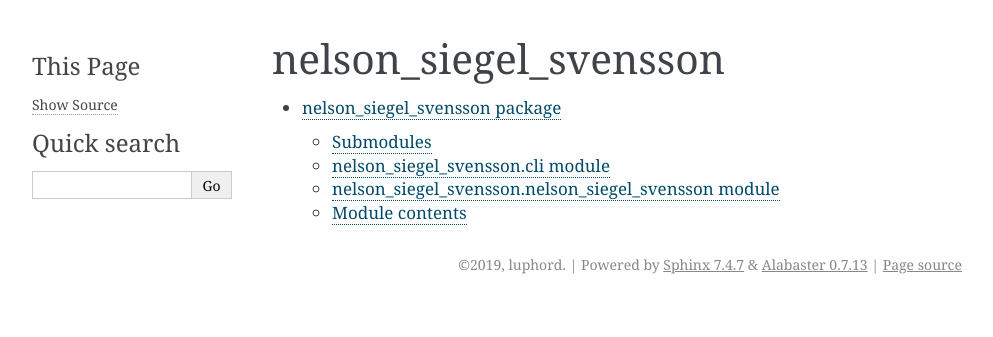
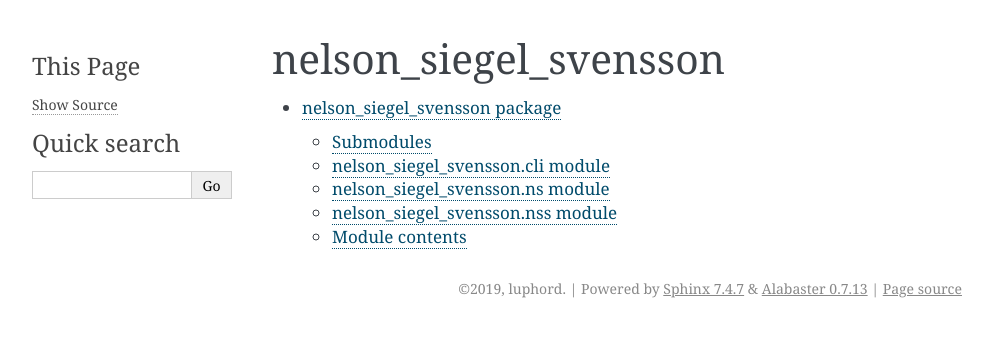
Before and after one commit to luphord/nelson_siegel_svensson, a Sphinx documentation site: the page built from docs/modules.rst, in a window 1280 px wide. Shown: the top 337 px of the page, without its empty margins (148-1141 px from the left). Built offline with Sphinx 7.4.7, drawn with Linux system fonts in a browser that asks for light colours.

Commit message:
autoupdate docs

```diff
--- a/docs/nelson_siegel_svensson.rst
+++ b/docs/nelson_siegel_svensson.rst
@@ -12,10 +12,18 @@ nelson\_siegel\_svensson.cli module
     :undoc-members:
     :show-inheritance:
 
-nelson\_siegel\_svensson.nelson\_siegel\_svensson module
---------------------------------------------------------
+nelson\_siegel\_svensson.ns module
+----------------------------------
 
-.. automodule:: nelson_siegel_svensson.nelson_siegel_svensson
+.. automodule:: nelson_siegel_svensson.ns
+    :members:
+    :undoc-members:
+    :show-inheritance:
+
+nelson\_siegel\_svensson.nss module
+-----------------------------------
+
+.. automodule:: nelson_siegel_svensson.nss
     :members:
     :undoc-members:
     :show-inheritance:
```
